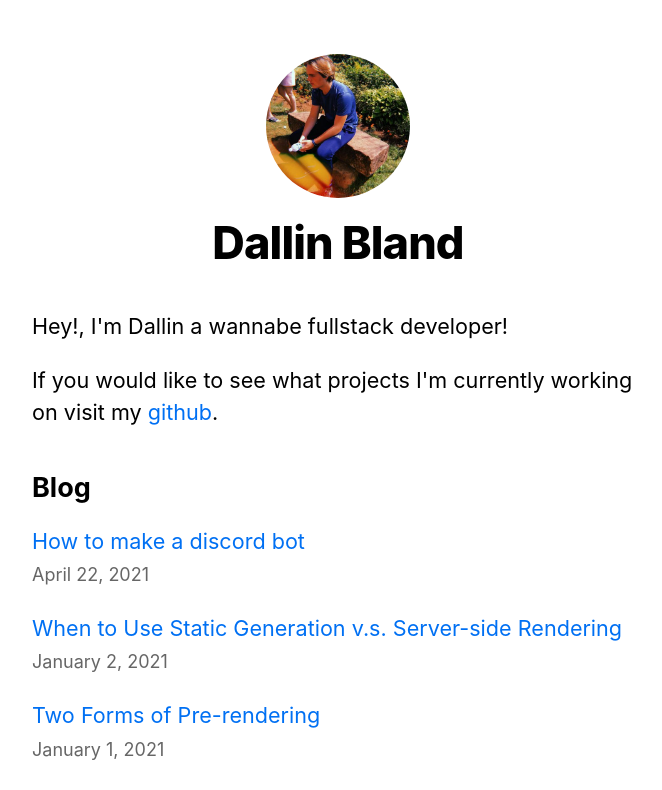
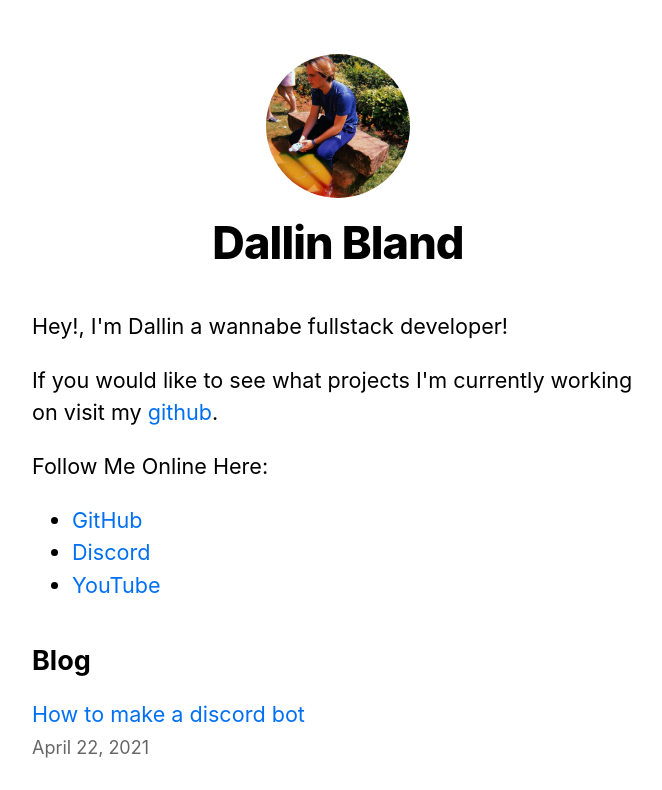
Before and after one commit to SourCreamCulture/nextjs-blog, a Next.js app: page / in a window 1280 px wide. Shown: the top 790 px of the page, without its empty margins (302-964 px from the left). Built offline with nearby package versions, Linux system fonts and the light colour scheme.

Commit message:
added social links

```diff
--- a/pages/index.js
+++ b/pages/index.js
@@ -26,6 +26,14 @@ export default function Home({ allPostsData }) {
           If you would like to see what projects I'm currently working on visit my{' '}
           <a href="https://github.com/SourCreamCulture">github</a>.
         </p>
+        <p>
+        Follow Me Online Here:
+        <ul>
+       <li><a href="https://github.com/SourCreamCulture">GitHub</a></li>
+       <li><a href="https://jurassic.host/discord">Discord</a></li>
+       <li><a href="https://youtube.com">YouTube</a></li>
+        </ul>
+        </p>
       </section>
       <section className={`${utilStyles.headingMd} ${utilStyles.padding1px}`}>
         <h2 className={utilStyles.headingLg}>Blog</h2>
```
